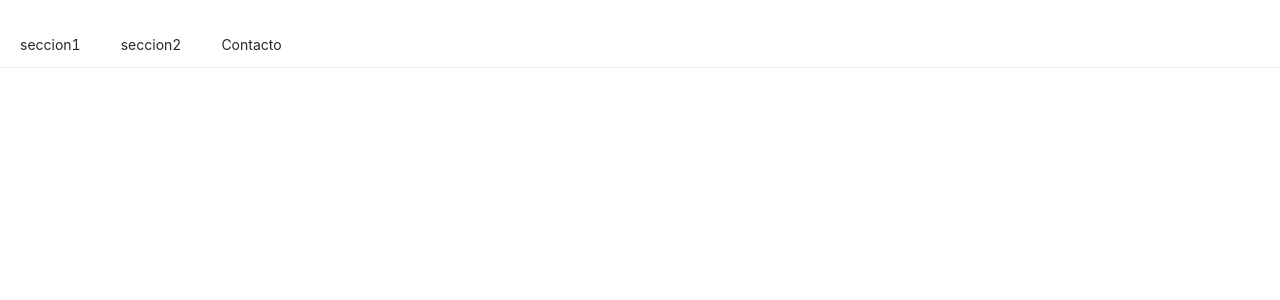
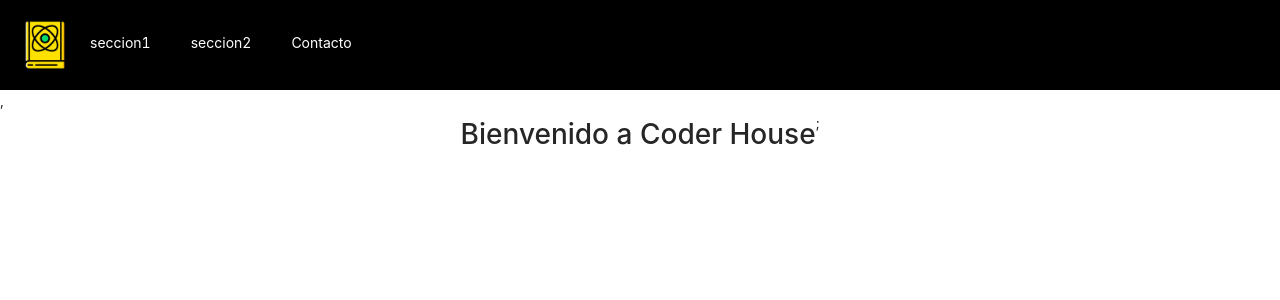
Before and after one commit to rodrigoBruno1986/ecommerce_editorial_rsbenitez, a React (Create React App) app: page / in a window 1280 px wide. Shown: the top 300 px of the page. Built offline with nearby package versions, Linux system fonts and the light colour scheme.

Commit message:
Nuevos componentes ItemListContainer - CardWidget - rodrigo benitez

```diff
--- a/src/App.js
+++ b/src/App.js
@@ -1,12 +1,14 @@
 import "./App.css";
-import NavBar from "./components/NavBar";
-
-const style = {
-  backgroundColor: "black",
-};
+import NavBar from "./components/NavBar/NavBar";
+import ItemListContainer from "./components/ItemListContainer/ItemListContainer";
 
 function App() {
-  return <NavBar />;
+  return (
+    <div>
+      <NavBar />,
+      <ItemListContainer title="Bienvenido" name="Coder House" />
+    </div>
+  );
 }
 
 export default App;
--- /dev/null
+++ b/src/components/CardWidget/CardWidget.css
@@ -0,0 +1,3 @@
+.image-navbar{
+    width: 50px;
+}
--- /dev/null
+++ b/src/components/CardWidget/CardWidget.js
@@ -0,0 +1,14 @@
+import React from "react";
+import "./CardWidget.css";
+
+class CardWidget extends React.Component {
+  render() {
+    return (
+      <div>
+        <img className="image-navbar" src={this.props.src} />
+      </div>
+    );
+  }
+}
+
+export default CardWidget;
--- /dev/null
+++ b/src/components/ItemListContainer/ItemListContainer.css
@@ -0,0 +1,4 @@
+.Item-style{
+    display: flex;
+    justify-content: center;
+}
--- /dev/null
+++ b/src/components/ItemListContainer/ItemListContainer.js
@@ -0,0 +1,17 @@
+import React from "react";
+import "./ItemListContainer.css";
+
+class ItemListContainer extends React.Component {
+  render() {
+    return (
+      <div className="Item-style">
+        <h1>
+          {this.props.title} a {this.props.name}
+        </h1>
+        ;
+      </div>
+    );
+  }
+}
+
+export default ItemListContainer;
--- a/src/components/NavBar.js
+++ /dev/null
@@ -1,18 +0,0 @@
-import React from "react";
-import "antd/dist/antd.css";
-import { Menu } from "antd";
-
-function Navbar() {
-  return (
-    <div className="contenido-menu">
-      <img src={Image} alt="" />
-      <Menu mode="horizontal">
-        <Menu.Item key="seccion1">seccion1</Menu.Item>
-        <Menu.Item key="seccion2">seccion2</Menu.Item>
-        <Menu.Item key="seccion3">Contacto</Menu.Item>
-      </Menu>
-    </div>
-  );
-}
-
-export default Navbar;
--- /dev/null
+++ b/src/components/NavBar/NavBar.css
@@ -0,0 +1,14 @@
+.contenido-menu{
+    display: flex;
+    padding: 20px;
+    background: black;
+}
+.contenido-menu li{
+    background: black;
+}
+.contenido-menu li:hover{
+    background: black !important;
+}
+.contenido-menu li span{
+    color: white;
+}
--- /dev/null
+++ b/src/components/NavBar/NavBar.js
@@ -0,0 +1,23 @@
+import React from "react";
+import "antd/dist/antd.css";
+import { Menu } from "antd";
+import CardWidget from "../CardWidget/CardWidget";
+import "./NavBar.css";
+import logo from "../../images/icon.png";
+
+class Navbar extends React.Component {
+  render() {
+    return (
+      <div className="contenido-menu">
+        <CardWidget src={logo} />
+        <Menu mode="horizontal">
+          <Menu.Item key="seccion1">seccion1</Menu.Item>
+          <Menu.Item key="seccion2">seccion2</Menu.Item>
+          <Menu.Item key="seccion3">Contacto</Menu.Item>
+        </Menu>
+      </div>
+    );
+  }
+}
+
+export default Navbar;
```
Also changed, not shown: src/images/icon.png (added).
